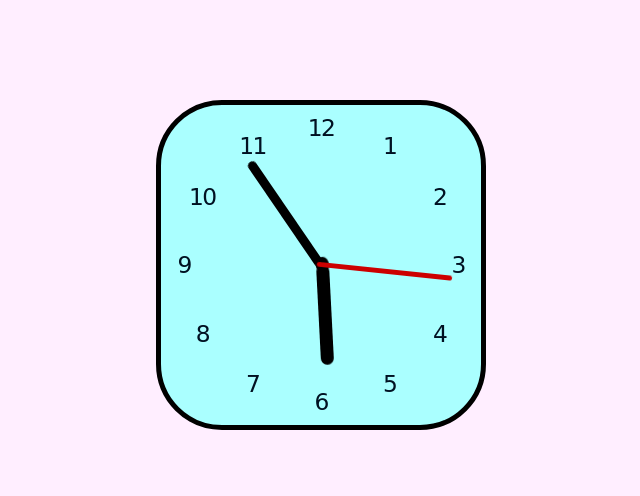
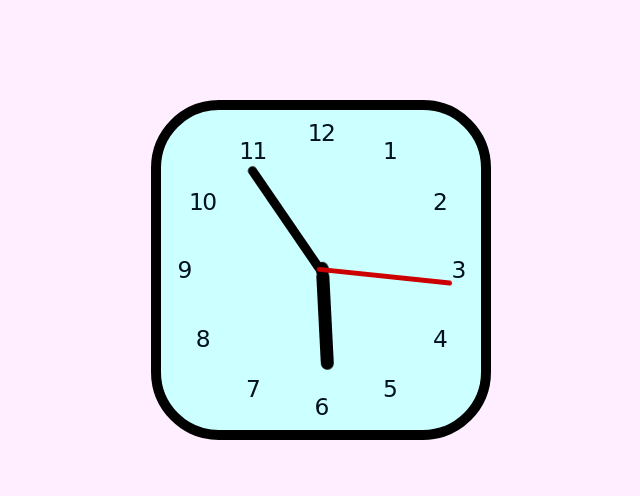
Before and after one commit to batyatonny/analog-clock, a plain HTML site: page index.html in a window 1280 px wide. Shown: the whole page, without its empty margins (319-959 px from the left). Drawn offline with Linux system fonts and the light colour scheme.

Commit message:
Updated CSS file

```diff
--- a/main.css
+++ b/main.css
@@ -107,8 +107,8 @@ li {
 
 
 #clock {
-  background: #aff;
-  border: 5px solid black;
+  background: #cff;
+  border: 10px solid black;
   border-radius: 20%;
   position: relative;
   width: 320px;
```
